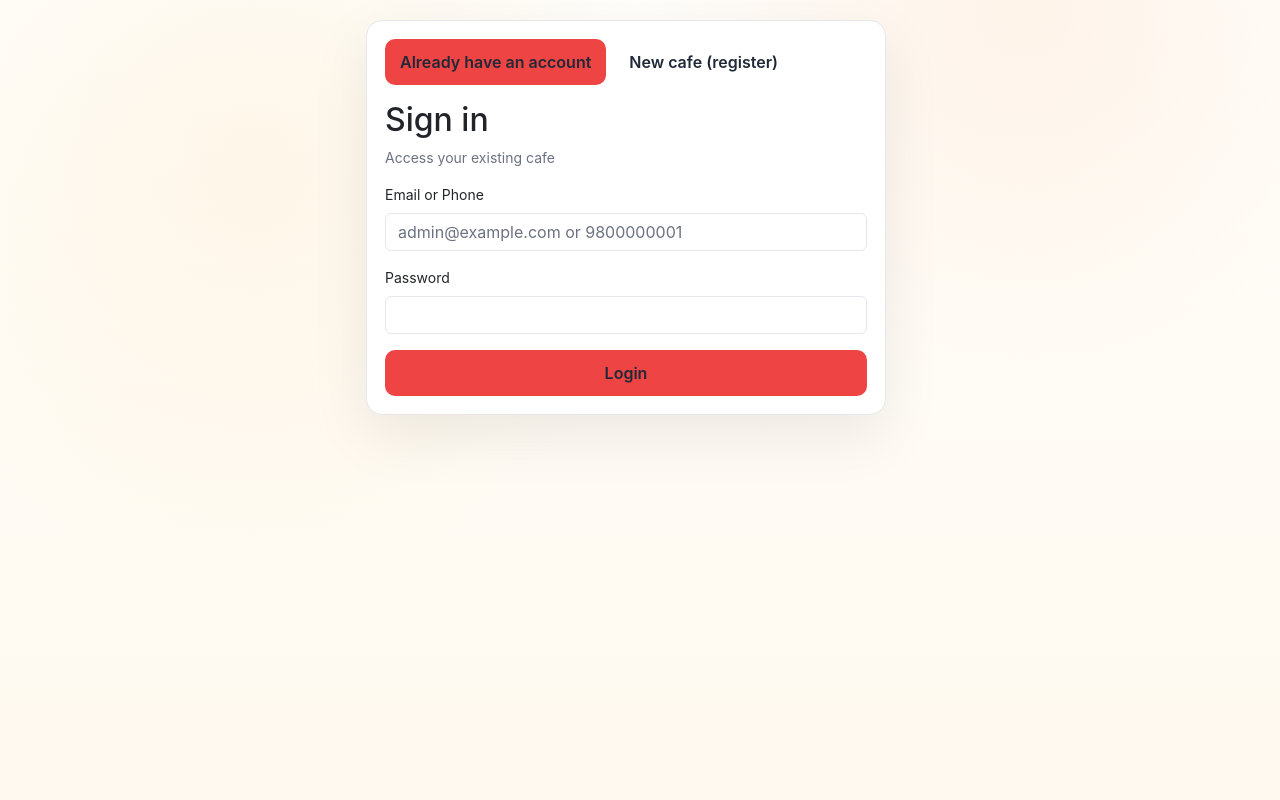
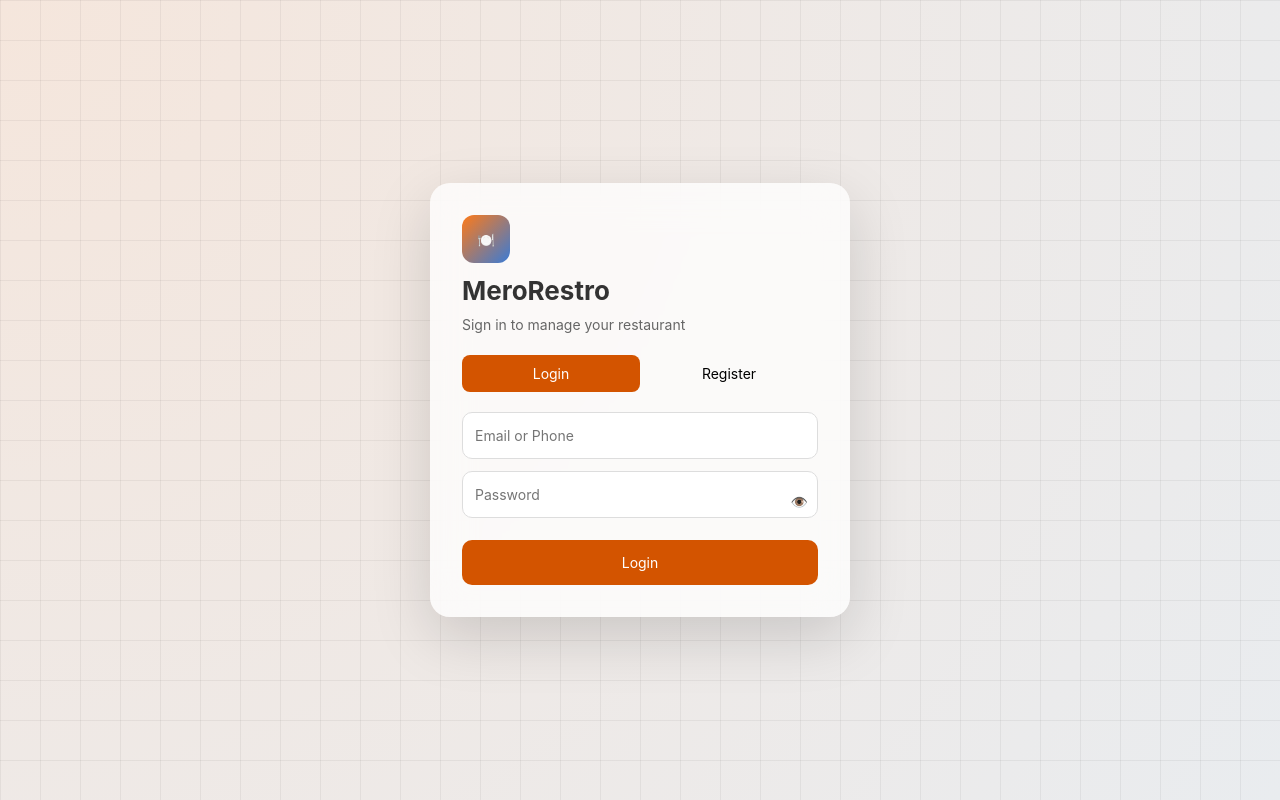
Before and after one commit to Sumitraj00736/frontend_of_hotel_order_management_system, a React (Vite) app: page /login in a window 1280 px wide. Built offline with nearby package versions, Linux system fonts and the light colour scheme.

Commit message:
feat:login UI/UX enhanced

```diff
--- a/package.json
+++ b/package.json
@@ -11,6 +11,7 @@
   "dependencies": {
     "axios": "^1.7.2",
     "bootstrap": "^5.3.3",
+    "framer-motion": "^12.38.0",
     "lucide-react": "^0.577.0",
     "react": "^18.3.1",
     "react-dom": "^18.3.1",
--- /dev/null
+++ b/src/common/css/Login.css
@@ -0,0 +1,117 @@
+/* Background */
+.login-bg {
+  height: 100vh;
+  display: flex;
+  align-items: center;
+  justify-content: center;
+  background: radial-gradient(circle at top left, #f5e6dc, #e9ecef);
+  position: relative;
+}
+
+/* Grid */
+.login-bg::before {
+  content: "";
+  position: absolute;
+  inset: 0;
+  background-image:
+    linear-gradient(rgba(0,0,0,0.05) 1px, transparent 1px),
+    linear-gradient(90deg, rgba(0,0,0,0.05) 1px, transparent 1px);
+  background-size: 40px 40px;
+}
+
+/* Card */
+.login-card {
+  width: 420px;
+  padding: 32px;
+  border-radius: 20px;
+  background: rgba(255,255,255,0.75);
+  backdrop-filter: blur(20px);
+  box-shadow: 0 20px 60px rgba(0,0,0,0.15);
+}
+
+/* Error state */
+.login-card.error {
+  box-shadow: 0 0 25px rgba(255,0,0,0.2);
+}
+
+/* Logo */
+.logo-box {
+  width: 48px;
+  height: 48px;
+  border-radius: 12px;
+  background: linear-gradient(135deg, #ff7a18, #3a7bd5);
+  display: flex;
+  align-items: center;
+  justify-content: center;
+  margin-bottom: 12px;
+}
+
+/* Text */
+.brand {
+  font-size: 26px;
+  font-weight: bold;
+}
+
+.subtitle {
+  color: #666;
+  margin-bottom: 20px;
+}
+
+/* Toggle */
+.toggle {
+  display: flex;
+  margin-bottom: 20px;
+}
+
+.toggle button {
+  flex: 1;
+  padding: 8px;
+  border: none;
+  background: transparent;
+  cursor: pointer;
+}
+
+.toggle .active {
+  background: #d35400;
+  color: white;
+  border-radius: 8px;
+}
+
+/* Inputs */
+.input {
+  width: 100%;
+  padding: 12px;
+  margin-bottom: 12px;
+  border-radius: 10px;
+  border: 1px solid #ddd;
+}
+
+/* Password */
+.password-box {
+  position: relative;
+}
+
+.password-box span {
+  position: absolute;
+  right: 10px;
+  top: 50%;
+  transform: translateY(-50%);
+  cursor: pointer;
+}
+
+/* Button */
+.login-btn {
+  width: 100%;
+  padding: 12px;
+  background: #d35400;
+  color: white;
+  border: none;
+  border-radius: 10px;
+  margin-top: 10px;
+}
+
+/* Error text */
+.error-text {
+  color: red;
+  margin-bottom: 10px;
+}
--- a/src/pages/LoginPage.jsx
+++ b/src/pages/LoginPage.jsx
@@ -1,129 +1,178 @@
 import React, { useState } from 'react';
 import { useNavigate } from 'react-router-dom';
+import { motion } from 'framer-motion';
 import api from '../api/client.js';
 import { saveSession, setBranchId } from '../api/session.js';
-import '../common/css/admin/common/adminLayout.css';
+import '../common/css/Login.css'; // ✅ CSS FILE
 
 const LoginPage = () => {
   const navigate = useNavigate();
-  const [mode, setMode] = useState('login'); // login | register
+
+  const [mode, setMode] = useState('login');
   const [identifier, setIdentifier] = useState('');
   const [password, setPassword] = useState('');
+  const [showPassword, setShowPassword] = useState(false);
+
   const [name, setName] = useState('');
   const [cafeName, setCafeName] = useState('');
   const [branchName, setBranchName] = useState('');
+
   const [error, setError] = useState('');
-  const [blockedInfo, setBlockedInfo] = useState(null);
+  const [loading, setLoading] = useState(false);
+  const [shake, setShake] = useState(false);
+
+  const triggerShake = () => {
+    setShake(true);
+    setTimeout(() => setShake(false), 500);
+  };
 
   const handleSubmit = async (e) => {
     e.preventDefault();
     setError('');
+    setLoading(true);
+
     try {
       if (mode === 'login') {
-        const res = await api.post('/api/auth/login', { identifier, password });
+        const res = await api.post('/api/auth/login', {
+          identifier: identifier.trim().toLowerCase(),
+          password
+        });
 
-        const branches = res.data.branches || [];
-        saveSession(res.data.token, res.data.user, branches);
-        if (branches.length > 0) setBranchId(branches[0].branchId || branches[0]._id);
-        if (res.data.user.role.includes('admin') || res.data.user.role.includes('superadmin')) navigate('/admin');
-        if (res.data.user.role === 'waiter') navigate('/waiter');
-        if (res.data.user.role === 'kitchen') navigate('/kitchen');
+        const { token, user, branches = [] } = res.data;
+
+        saveSession(token, user, branches);
+
+        if (branches.length > 0) {
+          setBranchId(branches[0].branchId);
+        }
+
+        const role = branches?.[0]?.role;
+
+        if (role === 'admin' || role === 'superadmin') navigate('/admin');
+        else if (role === 'waiter') navigate('/waiter');
+        else if (role === 'kitchen') navigate('/kitchen');
+        else navigate('/');
       } else {
         const res = await api.post('/api/auth/register', {
           name,
           email: identifier,
           password,
           cafeName,
-          branchName
+          branchName: branchName || 'Main Branch'
         });
-        const branches = res.data.branches || [];
-        saveSession(res.data.token, res.data.user, branches);
-        if (branches.length > 0) setBranchId(branches[0].branchId || branches[0]._id);
+
+        const { token, user, branch, organization } = res.data;
+
+        const branches = [{
+          branchId: branch.id,
+          branchName: branch.name,
+          code: branch.code,
+          orgName: organization.name,
+          orgSlug: organization.slug,
+          role: 'superadmin',
+          permissions: []
+        }];
+
+        saveSession(token, user, branches);
+        setBranchId(branches[0].branchId);
+
         navigate('/admin');
       }
     } catch (err) {
       const payload = err.response?.data;
-      if (err.response?.status === 403 && payload?.pendingUser) {
-        setBlockedInfo({
-          name: payload.pendingUser,
-          branch: payload.branchName,
-          status: payload.status
-        });
-      } else {
-        setError(payload?.message || 'Login failed');
-      }
+      triggerShake();
+      setError(payload?.message || 'Invalid credentials');
+    } finally {
+      setLoading(false);
     }
   };
 
   return (
-    <div className="admin-shell">
-      <div className="card glass-card" style={{ maxWidth: 520, margin: '0 auto' }}>
-        <div className="d-flex gap-2 mb-3">
-          <button className={`btn ${mode === 'login' ? 'btn-primary' : 'btn-outline-light'}`} onClick={() => setMode('login')}>
-            Already have an account
+    <div className="login-bg">
+
+      <motion.div
+        initial={{ opacity: 0, y: 40, scale: 0.96 }}
+        animate={{
+          opacity: 1,
+          y: 0,
+          scale: 1,
+          x: shake ? [-10, 10, -6, 6, 0] : 0
+        }}
+        transition={{ duration: 0.4, type: 'spring' }}
+        className={`login-card ${error ? 'error' : ''}`}
+      >
+
+        {/* Logo */}
+        <div className="logo-box">🍽️</div>
+
+        {/* Branding */}
+        <h2 className="brand">MeroRestro</h2>
+        <p className="subtitle">
+          {mode === 'login'
+            ? 'Sign in to manage your restaurant'
+            : 'Create and launch your restaurant'}
+        </p>
+
+        {/* Toggle */}
+        <div className="toggle">
+          <button
+            className={mode === 'login' ? 'active' : ''}
+            onClick={() => setMode('login')}
+          >
+            Login
           </button>
-          <button className={`btn ${mode === 'register' ? 'btn-primary' : 'btn-outline-light'}`} onClick={() => setMode('register')}>
-            New cafe (register)
+          <button
+            className={mode === 'register' ? 'active' : ''}
+            onClick={() => setMode('register')}
+          >
+            Register
           </button>
         </div>
-        <h2 className="mb-2">{mode === 'login' ? 'Sign in' : 'Create your cafe'}</h2>
-        <p className="text-muted">{mode === 'login' ? 'Access your existing cafe' : 'Create a new cafe/branch with admin access'}</p>
-        {error && <div className="alert alert-danger">{error}</div>}
+
+        {error && <div className="error-text">{error}</div>}
+
         <form onSubmit={handleSubmit}>
+
           {mode === 'register' && (
             <>
-              <div className="mb-3">
-                <label className="form-label">Your Name</label>
-                <input className="form-control" value={name} onChange={(e) => setName(e.target.value)} required />
-              </div>
-              <div className="mb-3">
-                <label className="form-label">Cafe / Restaurant Name</label>
-                <input className="form-control" value={cafeName} onChange={(e) => setCafeName(e.target.value)} required />
-              </div>
-              <div className="mb-3">
-                <label className="form-label">Branch Name (optional)</label>
-                <input className="form-control" value={branchName} onChange={(e) => setBranchName(e.target.value)} placeholder="Main Branch" />
-              </div>
+              <input className="input" placeholder="Your Name" value={name} onChange={(e) => setName(e.target.value)} required />
+              <input className="input" placeholder="Cafe Name" value={cafeName} onChange={(e) => setCafeName(e.target.value)} required />
+              <input className="input" placeholder="Branch (optional)" value={branchName} onChange={(e) => setBranchName(e.target.value)} />
             </>
           )}
-          <div className="mb-3">
-            <label className="form-label">{mode === 'login' ? 'Email or Phone' : 'Email'}</label>
+
+          <input
+            className="input"
+            placeholder="Email or Phone"
+            value={identifier}
+            onChange={(e) => setIdentifier(e.target.value)}
+            required
+          />
+
+          <div className="password-box">
             <input
-              className="form-control"
-              placeholder="admin@example.com or 9800000001"
-              value={identifier}
-              onChange={(e) => setIdentifier(e.target.value)}
+              className="input"
+              type={showPassword ? 'text' : 'password'}
+              placeholder="Password"
+              value={password}
+              onChange={(e) => setPassword(e.target.value)}
               required
             />
+            <span onClick={() => setShowPassword(!showPassword)}>
+              {showPassword ? '🙈' : '👁️'}
+            </span>
           </div>
-          <div className="mb-3">
-            <label className="form-label">Password</label>
-            <input className="form-control" type="password" value={password} onChange={(e) => setPassword(e.target.value)} required />
-          </div>
-          <button className="btn btn-primary w-100" type="submit">
-            {mode === 'login' ? 'Login' : 'Create cafe'}
-          </button>
+
+          <motion.button
+            whileTap={{ scale: 0.96 }}
+            whileHover={{ scale: 1.02 }}
+            className="login-btn"
+            disabled={loading}
+          >
+            {loading ? 'Processing...' : mode === 'login' ? 'Login' : 'Create Cafe'}
+          </motion.button>
         </form>
-      </div>
-      {blockedInfo && (
-        <div className="modal-overlay fullscreen" onClick={() => setBlockedInfo(null)}>
-          <div className="modal-panel fullscreen small animate-in" onClick={(e) => e.stopPropagation()}>
-            <div className="d-flex justify-content-between align-items-center mb-3 modal-header-line">
-              <div>
-                <div className="eyebrow">Access denied</div>
-                <h5 className="mb-0">Account not active</h5>
-              </div>
-              <button className="btn btn-outline-light" onClick={() => setBlockedInfo(null)}>
-                Close
-              </button>
-            </div>
-            <div className="text-muted">
-              {blockedInfo.name}, you are a {blockedInfo.status} user so you can't login. Contact to your branch{' '}
-              {blockedInfo.branch} to set you as an active user.
-            </div>
-          </div>
-        </div>
-      )}
+      </motion.div>
     </div>
   );
 };
```
Also changed, not shown: 1 other file (tests, documents, lock files or other folders).
